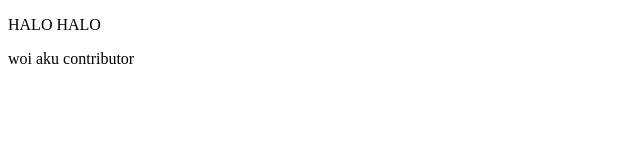
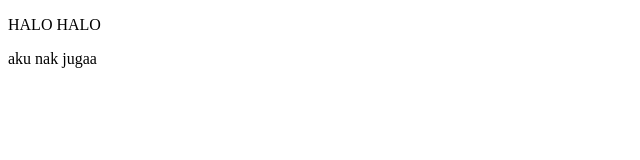
Before and after one commit to KenziAlkhalidSyahputra/vanTech-Preliminary, a plain HTML site: page index.html in a window 1280 px wide. Shown: the full height of the page, 0-640 px from the left. Drawn offline with Linux system fonts and the light colour scheme.

Commit message:
Update index.html

```diff
--- a/index.html
+++ b/index.html
@@ -7,6 +7,6 @@
 </head>
 <body>
     <P>HALO HALO</P>
-    <p>woi aku contributor</p>
+    <p>aku nak jugaa</p>
 </body>
 </html>
```
